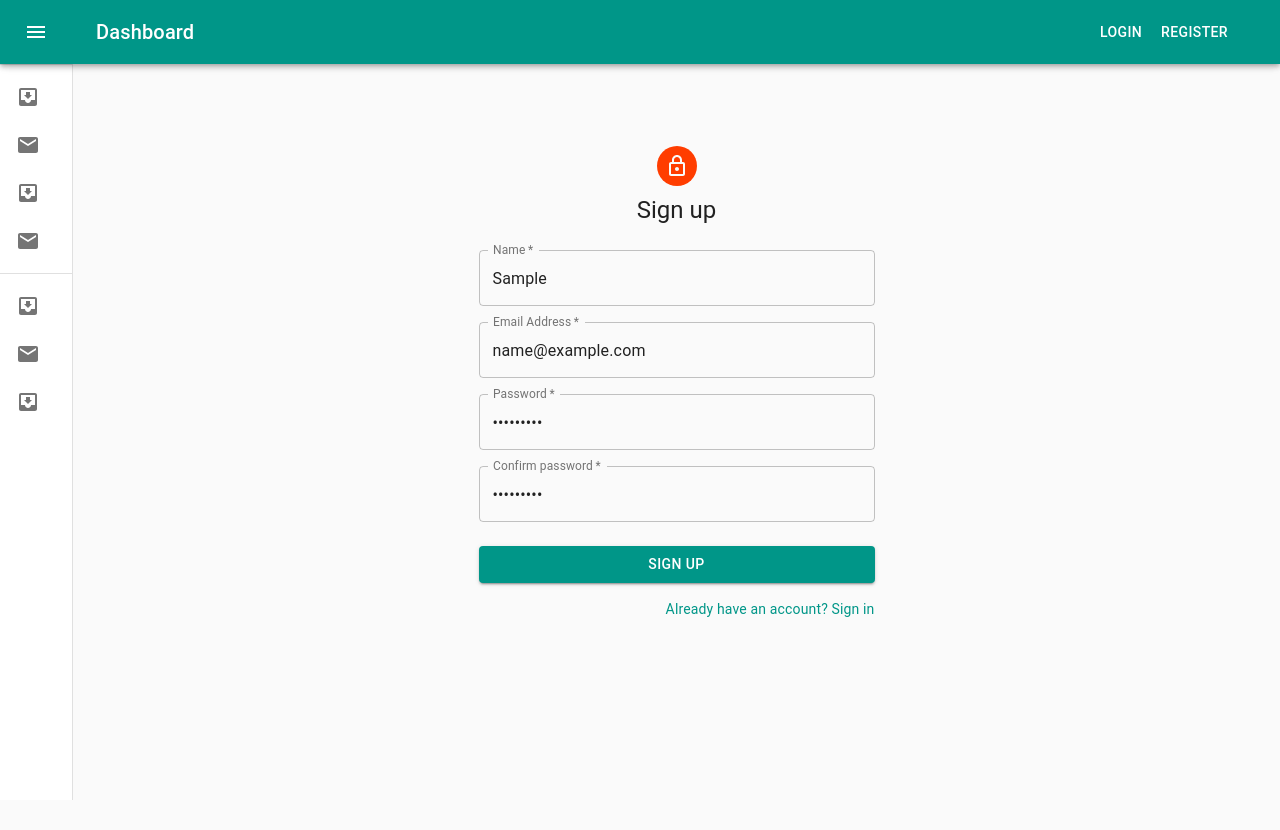
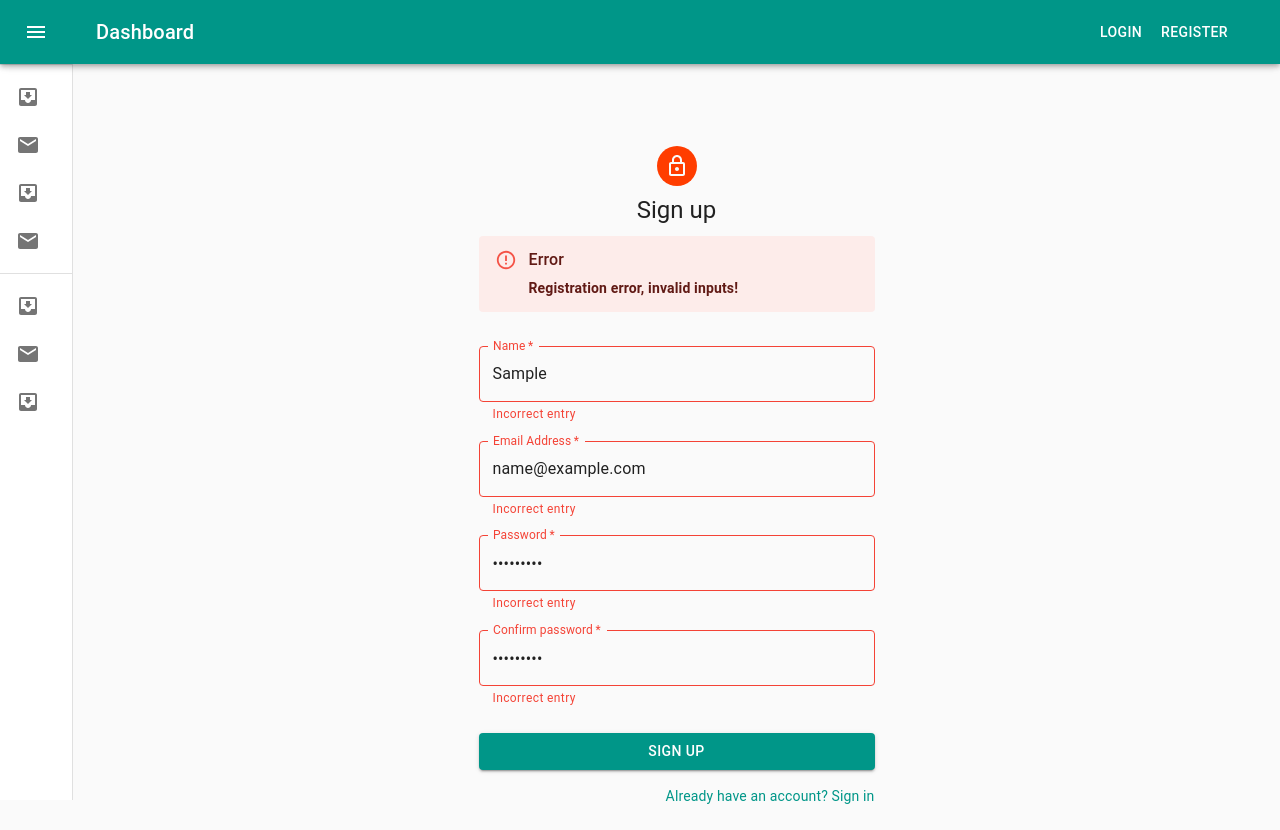
Before and after one commit to CodecoolGlobal/get-to-know-lara-php-mahanna90, a React (Create React App) app in the folder get-to-know-lara-frontend/: page /register in a window 1280 px wide. Both pictures are taken after typing "Sample", "name@example.com", "Sample123", "Sample123" into the empty fields and a click on the button "SIGN UP". Before the commit the page ends 800 px from the top, so only its background shows below. Built offline with nearby package versions, Linux system fonts and the light colour scheme; no server answers.

Commit message:
add frontend input validation to register component (basic version)

```diff
--- a/get-to-know-lara-frontend/src/components/Login.js
+++ b/get-to-know-lara-frontend/src/components/Login.js
@@ -85,8 +85,9 @@ function Login() {
             })
             .catch(error => {
                 console.log(error);
+                setMessage(MESSAGES.LOGIN_ERROR_MSG);
                 setInputError(true);
-                alert("Invalid credentials: " + error);
+                // alert("Invalid credentials: " + error);
             });
     };
 
--- a/get-to-know-lara-frontend/src/components/Register.js
+++ b/get-to-know-lara-frontend/src/components/Register.js
@@ -15,6 +15,7 @@ import Container from '@material-ui/core/Container';
 import {BASE_URL, MESSAGES} from "../Constants";
 import {MessageContext} from "../contexts/MessageContext";
 import { useHistory } from "react-router-dom";
+import {Alert, AlertTitle} from "@material-ui/lab";
 
 
 const useStyles = makeStyles((theme) => ({
@@ -35,6 +36,11 @@ const useStyles = makeStyles((theme) => ({
     submit: {
         margin: theme.spacing(3, 0, 2),
     },
+    alert: {
+        marginTop: '10px',
+        marginBottom: '10px',
+        width: '100%',
+    },
 }));
 
 function Register() {
@@ -46,10 +52,11 @@ function Register() {
     const [password, setPassword] = useState("");
     const [confirmPassword, setConfirmPassword] = useState("");
     const [loading, setLoading] = useState(false);
+    const [inputError, setInputError] = useState(false);
     const [message, setMessage] = useContext(MessageContext);
 
     useEffect(() => {
-        if (message !== MESSAGES.DEFAULT_MSG) {
+        if (message !== MESSAGES.DEFAULT_MSG && message !== MESSAGES.REG_ERROR_MSG) {
             setLoading(false);
             history.push("/login");
         }
@@ -76,10 +83,13 @@ function Register() {
             })
             .then((response) => {
                 console.log(response.data.message);
-                setMessage(prevMessage => response.data.message);
+                setInputError(false);
+                setMessage(MESSAGES.REG_SUCCESS_MSG);
             })
             .catch(function (error) {
-                alert("Invalid credentials: " + error);
+                setInputError(true);
+                setMessage(MESSAGES.REG_ERROR_MSG);
+                // alert("Invalid credentials: " + error);
             });
     };
 
@@ -93,6 +103,11 @@ function Register() {
                 <Typography component="h1" variant="h5">
                     Sign up
                 </Typography>
+                {message === MESSAGES.REG_ERROR_MSG ?
+                <Alert severity="error" className={classes.alert}>
+                    <AlertTitle>Error</AlertTitle>
+                    <strong>{MESSAGES.REG_ERROR_MSG}</strong>
+                </Alert> : "" }
                 <form className={classes.form} onSubmit={submit}>
                     <Grid container spacing={2}>
                         <Grid item xs={12}>
@@ -104,7 +119,12 @@ function Register() {
                                 label="Name"
                                 name="name"
                                 autoComplete="name"
-                                onChange={(e) => setName(e.target.value)}
+                                error={inputError === true}
+                                helperText={inputError === true ? 'Incorrect entry' : ' '}
+                                onChange={(e) => {
+                                    setName(e.target.value);
+                                    setInputError(false);
+                                }}
                             />
                         </Grid>
                         <Grid item xs={12}>
@@ -116,7 +136,12 @@ function Register() {
                                 label="Email Address"
                                 name="email"
                                 autoComplete="email"
-                                onChange={(e) => setEmail(e.target.value)}
+                                error={inputError === true}
+                                helperText={inputError === true ? 'Incorrect entry' : ' '}
+                                onChange={(e) => {
+                                    setEmail(e.target.value);
+                                    setInputError(false);
+                                }}
                             />
                         </Grid>
                         <Grid item xs={12}>
@@ -129,7 +154,12 @@ function Register() {
                                 type="password"
                                 id="password"
                                 autoComplete="current-password"
-                                onChange={(e) => setPassword(e.target.value)}
+                                error={inputError === true}
+                                helperText={inputError === true ? 'Incorrect entry' : ' '}
+                                onChange={(e) => {
+                                    setPassword(e.target.value);
+                                    setInputError(false);
+                                }}
                             />
                         </Grid>
                         <Grid item xs={12}>
@@ -141,7 +171,12 @@ function Register() {
                                 label="Confirm password"
                                 type="password"
                                 id="password"
-                                onChange={(e) => setConfirmPassword(e.target.value)}
+                                error={inputError === true}
+                                helperText={inputError === true ? 'Incorrect entry' : ' '}
+                                onChange={(e) => {
+                                    setConfirmPassword(e.target.value);
+                                    setInputError(false);
+                                }}
                             />
                         </Grid>
                     </Grid>
```
Also changed, not shown: 1 other file (tests, documents, lock files or other folders).
